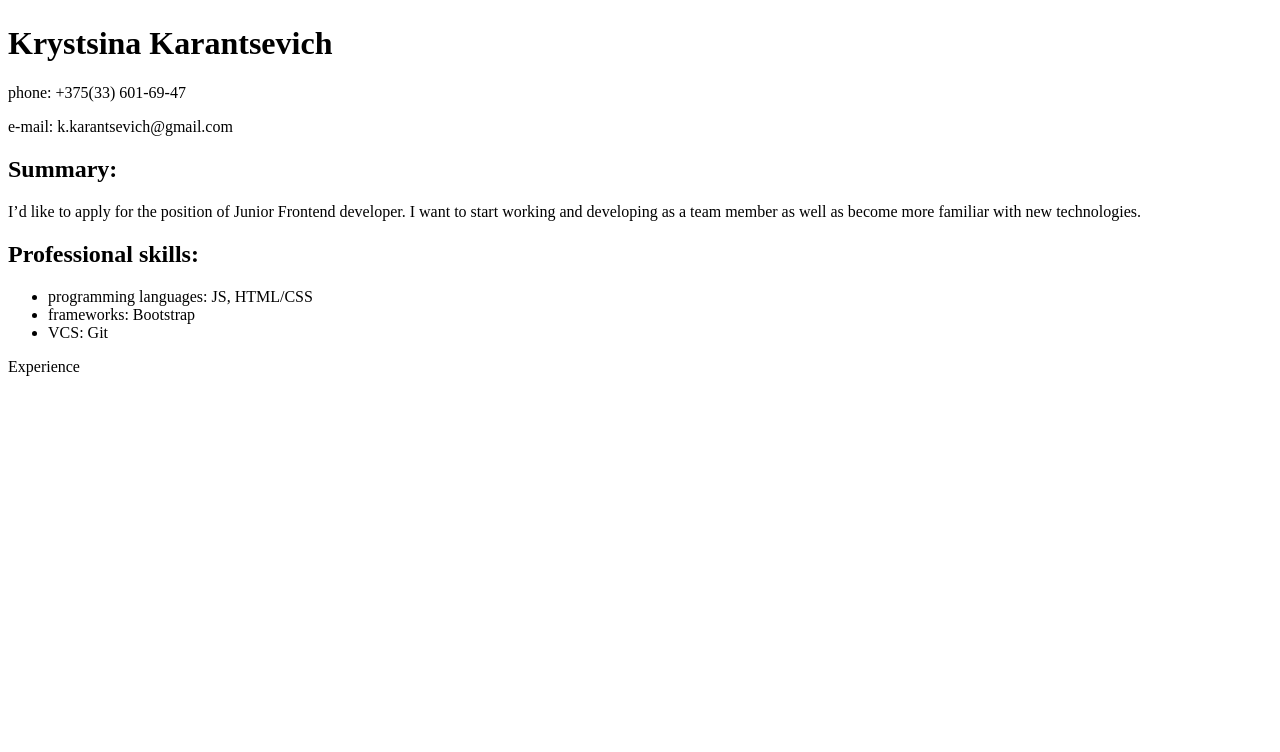
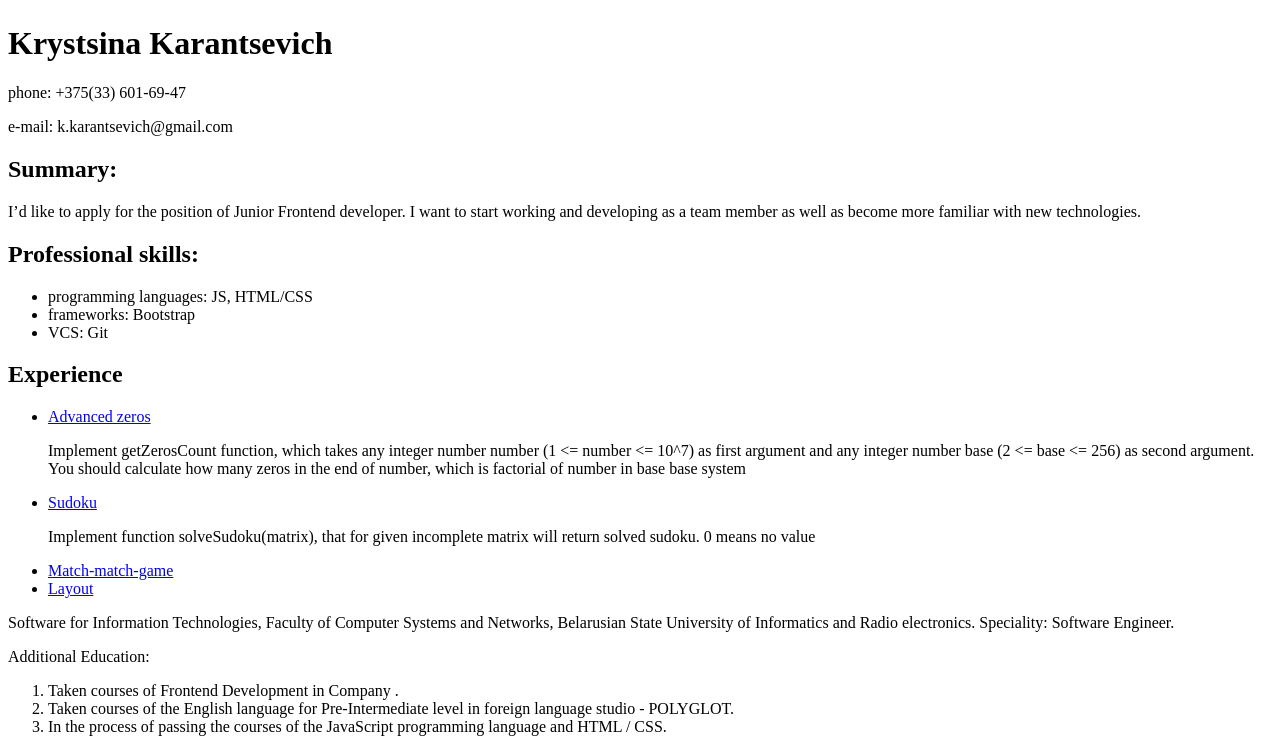
Before and after one commit to Christopher-0118/rsschool-codejam1-cv, a plain HTML site: page index.html in a window 1280 px wide. Shown: the part 752-1504 px from the top of the page. Before the commit the page ends 1144 px from the top, so only its background shows below. Drawn offline with Linux system fonts and the light colour scheme.

Commit message:
feat: add all information

```diff
--- a/index.html
+++ b/index.html
@@ -9,13 +9,6 @@
 
 </head>
 
-<!--
-5. Примеры кода (по возможности СВЕЖИЕ)
-6. Опыт (Junior-у имеет смысл указать весь опыт: тестовые задания, проекты с курсов,
-фрилансовые проекты – все, где он применял вышеупомянутые скилы.
-Круто, если это будет со ссылками на код)
-7. Образование (в т.ч. курсы, семинары, лекции, онлайн-обучение)
-8. Уровень английского (тут стоит указать, какая именно практика была, как долго и т.д.)-->
 <body>
   <header>
     <img class="my-photo" src="./img/iAm.jpg">
@@ -42,10 +35,39 @@
       </ul>
     </article>
     <article class="experience">
-      <p>Experience</p>
+      <h2>Experience</h2>
+      <ul>
+        <li>
+          <a href="https://github.com/Christopher-0118/advanced-zeros/blob/master/src/index.js">Advanced zeros</a>
+          <p>
+            Implement getZerosCount function,
+            which takes any integer number number (1 <= number <= 10^7)
+            as first argument and any integer number base (2 <= base <= 256) as second argument.
+            You should calculate how many zeros in the end of number, which is factorial of number in base base system
+          </p>
+        </li>
+        <li>
+          <a href="https://github.com/Christopher-0118/additional_7/blob/master/src/index.js">Sudoku</a>
+          <p>Implement function solveSudoku(matrix), that for given incomplete matrix will return solved sudoku. 0 means no value</p>
+        </li>
+        <li><a href="https://github.com/rolling-scopes-school/Christopher-0118-2018Q1/tree/match-match-game/match-match-game">Match-match-game</a></li>
+        <li><a href="https://github.com/rolling-scopes-school/Christopher-0118-2018Q1/tree/markup-1/markup-1">Layout</a></li>
+      </ul>
     </article>
-    <article class="education"></article>
+    <article class="education">
+      <p>
+        Software for Information Technologies,
+        Faculty of Computer Systems and Networks,
+        Belarusian State University of Informatics and Radio electronics.
+        Speciality: Software Engineer.
+      </p>
+      <p>Additional Education:</p>
+      <ol>
+        <li>Taken courses of Frontend Development in Company <Epam>.</li>
+        <li>Taken courses of the English language for Pre-Intermediate level in foreign language studio - POLYGLOT.</li>
+        <li>In the process of passing the courses of the JavaScript programming language and HTML / CSS.</li>
+      </ol>
+    </article>
   </main>
-  <footer></footer>
 </body>
 </html>
```
